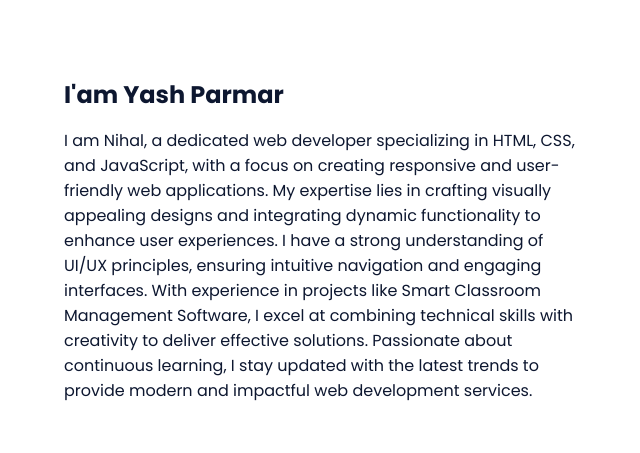
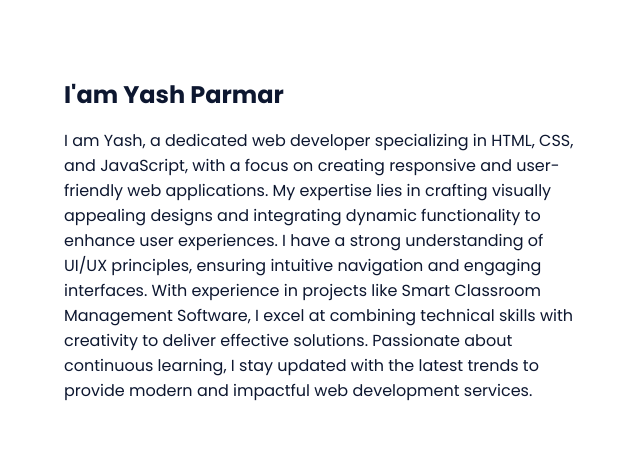
Before and after one commit to YashParmar1311/my-portfolio, a plain HTML site: page index.html in a window 1280 px wide. Shown: the part 822-1275 px from the top of the page, 576-1216 px from the left. Drawn offline with nearby package versions, Linux system fonts and the light colour scheme.

Commit message:
Update index.html

```diff
--- a/index.html
+++ b/index.html
@@ -110,7 +110,7 @@
           <div>
             <h2 class="about__subtitle">I'am Yash Parmar</h2>
             <p class="about__text">
-              I am Nihal, a dedicated web developer specializing in HTML, CSS,
+              I am Yash, a dedicated web developer specializing in HTML, CSS,
               and JavaScript, with a focus on creating responsive and
               user-friendly web applications. My expertise lies in crafting
               visually appealing designs and integrating dynamic functionality
```
